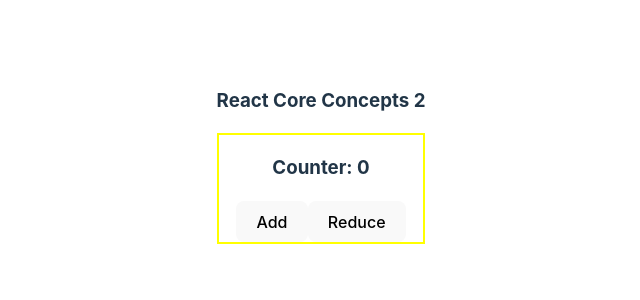
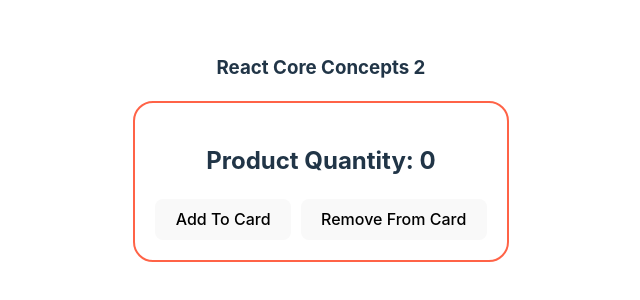
Before and after one commit to webdiv-rakib/explore-react-core-concepts-part2, a React (Vite) app: page / in a window 1280 px wide. Shown: the part 244-544 px from the top of the page, without its empty margins (319-959 px from the left). Built offline with nearby package versions, Linux system fonts and the light colour scheme.

Commit message:
userstate practice

```diff
--- a/src/App.jsx
+++ b/src/App.jsx
@@ -4,6 +4,7 @@ import viteLogo from '/vite.svg'
 import './App.css'
 import Count from './Counter'
 import Counter from './Counter'
+import ProductCounter from './ProductCounter'
 
 function App() {
   function handleClick() {
@@ -19,7 +20,8 @@ function App() {
   return (
     <>
       <h3>React Core Concepts 2</h3>
-      <Counter></Counter>
+      {/* <Counter></Counter> */}
+      <ProductCounter></ProductCounter>
       {/* <button onClick={handleClick}>Click Me</button>
       <button onClick={handleClick2}>Click2</button>
       <button onClick={() => { alert('Button 3 Clicked') }}>Click3</button>
--- /dev/null
+++ b/src/ProductCounter.jsx
@@ -0,0 +1,23 @@
+import { useState } from "react"
+
+export default function ProductCounter() {
+    const [count, setCount] = useState(0);
+
+    const handleAddToCart = () => {
+        const newAdd = count + 1;
+        setCount(newAdd)
+    }
+    const handleRemoveFromCard = () => {
+        const newRemove = count - 1;
+        setCount(newRemove);
+    }
+    return (
+        <div style={{ border: '2px solid tomato', padding: '20px', margin: '15px', borderRadius: '20px' }}>
+            <h2>Product Quantity: {count}</h2>
+            <div style={{display:'flex', gap: '10px' }}>
+                <button onClick={handleAddToCart}>Add To Card</button>
+                <button onClick={handleRemoveFromCard}>Remove From Card</button>
+            </div>
+        </div>
+    )
+}
```
